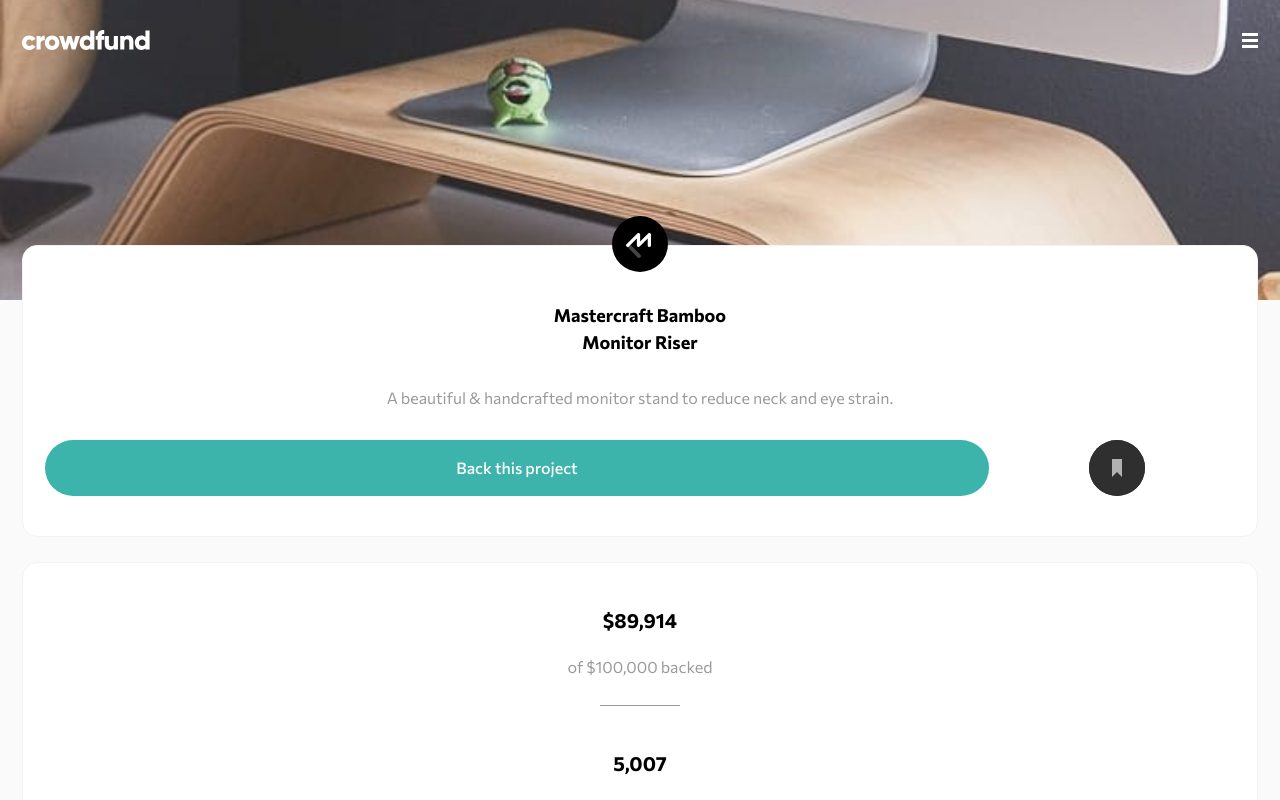
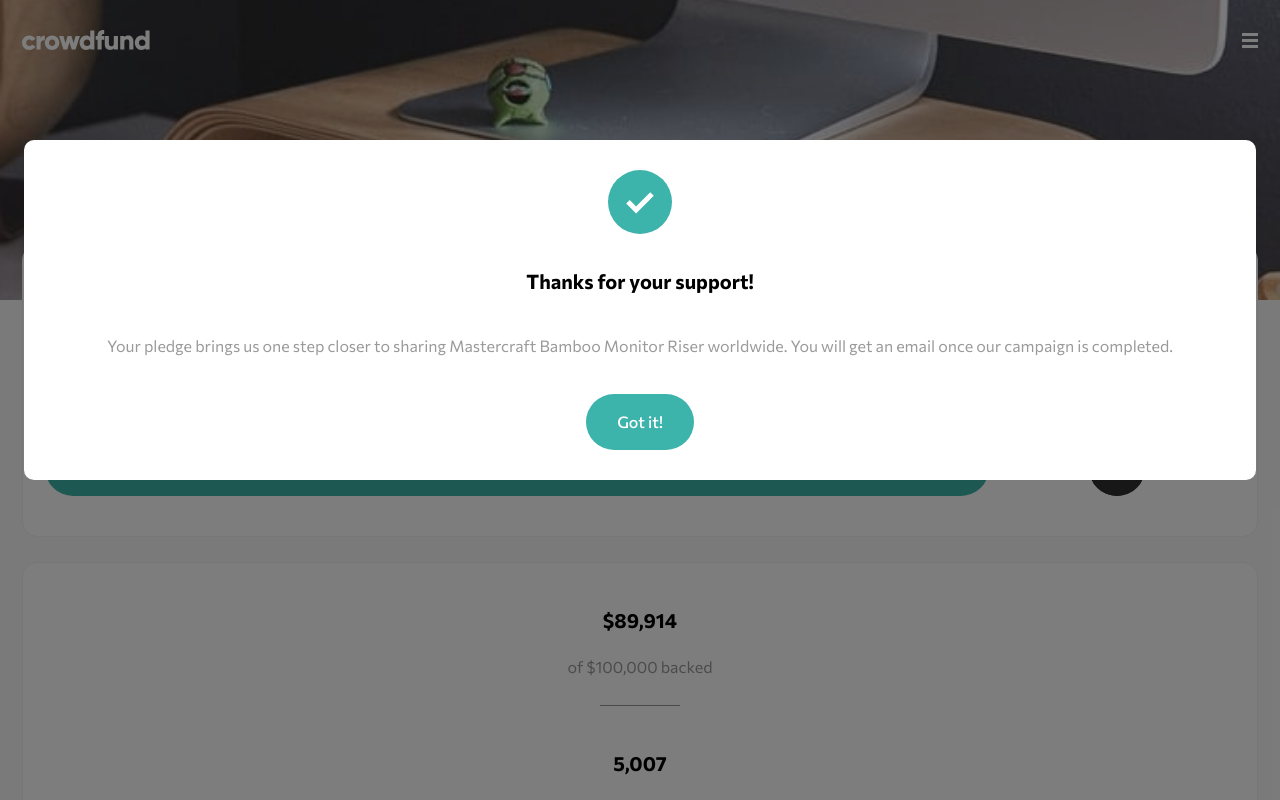
Before and after one commit to florianstancioiu/crowdfunding-product-page, a React (Vite) app: page / in a window 1280 px wide. Shown: the top 800 px of the page. Built offline with nearby package versions, Linux system fonts and the light colour scheme.

Commit message:
feat: worked on the ThankYou modal

```diff
--- a/index.html
+++ b/index.html
@@ -14,6 +14,7 @@
   </head>
   <body>
     <div id="root"></div>
+    <div id="modal-root"></div>
     <script type="module" src="/src/main.jsx"></script>
   </body>
 </html>
--- a/src/App.jsx
+++ b/src/App.jsx
@@ -3,11 +3,13 @@ import Header from './components/Header';
 import BackThisProject from './components/BackThisProject';
 import TotalBackers from './components/TotalBackers';
 import AboutProject from './components/AboutProject';
+import { default as ThankYouModal } from './components/modals/ThankYou';
 
 const App = () => {
   return (
     <>
       <Header />
+      <ThankYouModal show={true} />
       <main className={classes.wrapper}>
         <div className={classes['inner-wrapper']}>
           <BackThisProject />
--- /dev/null
+++ b/src/components/modals/Base.jsx
@@ -0,0 +1,22 @@
+import classes from './Base.module.css';
+import timesSvg from '../../images/icon-close-modal.svg';
+
+const Base = ({ hasCloseBtn = true, title, children, closeModal }) => {
+  return (
+    <>
+      <div className={classes.overlay} onClick={closeModal}>
+        <div className={classes.modal}>
+          {hasCloseBtn && (
+            <div className={classes.header}>
+              <p className={classes.title}>{title}</p>
+              <img onClick={closeModal} src={timesSvg} alt='' />
+            </div>
+          )}
+          <div className={classes.body}>{children}</div>
+        </div>
+      </div>
+    </>
+  );
+};
+
+export default Base;
--- /dev/null
+++ b/src/components/modals/Base.module.css
@@ -0,0 +1,17 @@
+.overlay {
+  position: absolute;
+  top: 0;
+  left: 0;
+  width: 100%;
+  height: 100%;
+  background-color: #00000082;
+  z-index: 2;
+  padding: 0 24px;
+}
+
+.modal {
+  padding: 30px 24px;
+  margin-top: 140px;
+  background-color: var(--color-1);
+  border-radius: 10px;
+}
--- /dev/null
+++ b/src/components/modals/ThankYou.jsx
@@ -0,0 +1,28 @@
+import { createPortal } from 'react-dom';
+import classes from './ThankYou.module.css';
+import { default as Modal } from './Base';
+import Button from '../ui/Button';
+import checkSvg from '../../images/icon-check.svg';
+
+const ThankYou = ({ show = true, closeModal }) => {
+  return (
+    <>
+      {show &&
+        createPortal(
+          <Modal hasCloseBtn={false} closeModal={closeModal}>
+            <img className={classes['check-img']} src={checkSvg} alt='' />
+            <p className={classes.title}>Thanks for your support!</p>
+            <p className={classes.description}>
+              Your pledge brings us one step closer to sharing Mastercraft
+              Bamboo Monitor Riser worldwide. You will get an email once our
+              campaign is completed.
+            </p>
+            <Button className={classes['modal-btn']} title='Got it!'></Button>
+          </Modal>,
+          document.getElementById('modal-root')
+        )}
+    </>
+  );
+};
+
+export default ThankYou;
--- /dev/null
+++ b/src/components/modals/ThankYou.module.css
@@ -0,0 +1,22 @@
+.check-img {
+  margin: 0 auto 32px;
+}
+
+.title {
+  color: var(--color-6);
+  text-align: center;
+  font-size: 20px;
+  font-weight: bold;
+  margin-bottom: 38px;
+}
+
+.description {
+  color: var(--color-7);
+  text-align: center;
+  margin-bottom: 36px;
+}
+
+.modal-btn {
+  margin: 0 auto;
+  max-width: 108px;
+}
--- a/src/components/ui/Button.jsx
+++ b/src/components/ui/Button.jsx
@@ -1,9 +1,11 @@
 import classes from './Button.module.css';
 
-const Button = ({ title, disabled }) => {
+const Button = ({ title, disabled, className }) => {
+  const newClasses = !className ? '' : className;
+
   const btnClassName = disabled
-    ? `${classes.btn} ${classes.disabled}`
-    : classes.btn;
+    ? `${classes.btn} ${classes.disabled} ${newClasses}`
+    : `${classes.btn} ${newClasses}`;
 
   return <div className={btnClassName}>{title}</div>;
 };
--- a/src/main.css
+++ b/src/main.css
@@ -15,9 +15,6 @@
 body {
   font-family: 'Commissioner', sans-serif;
   font-size: 16px;
-}
-
-#root {
   position: relative;
 }
 
```
Also changed, not shown: src/components/modals/BackThisProject.jsx (added, +28 -0 lines), src/components/modals/BackThisProject.module.css (added).
